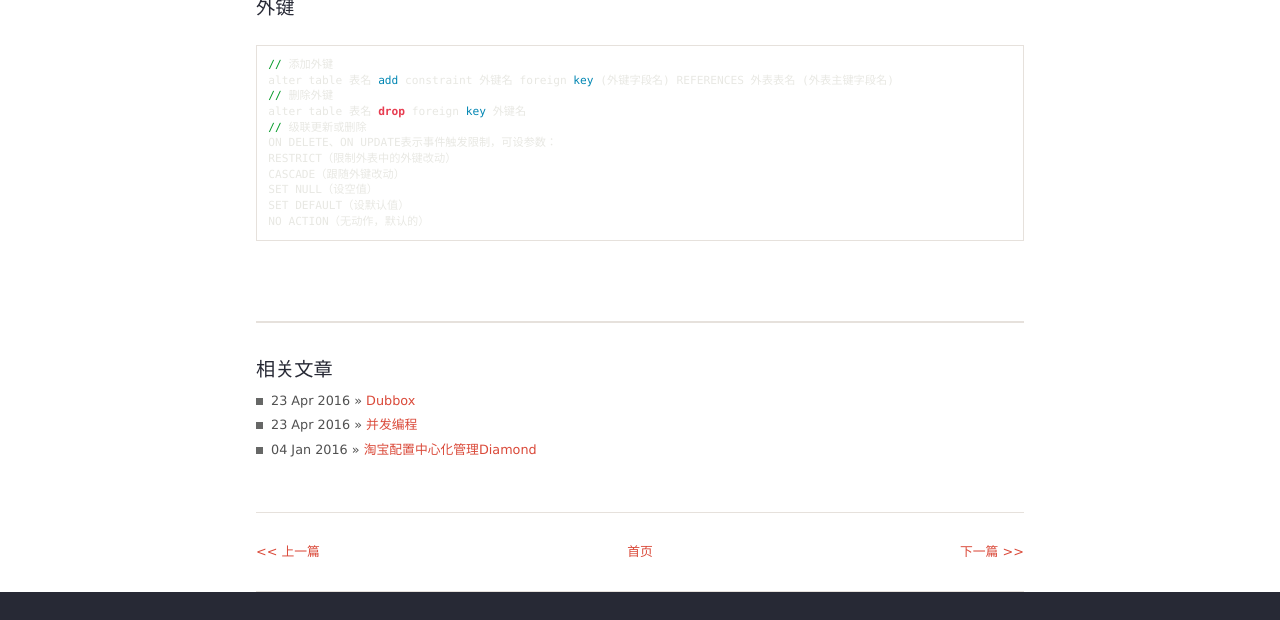
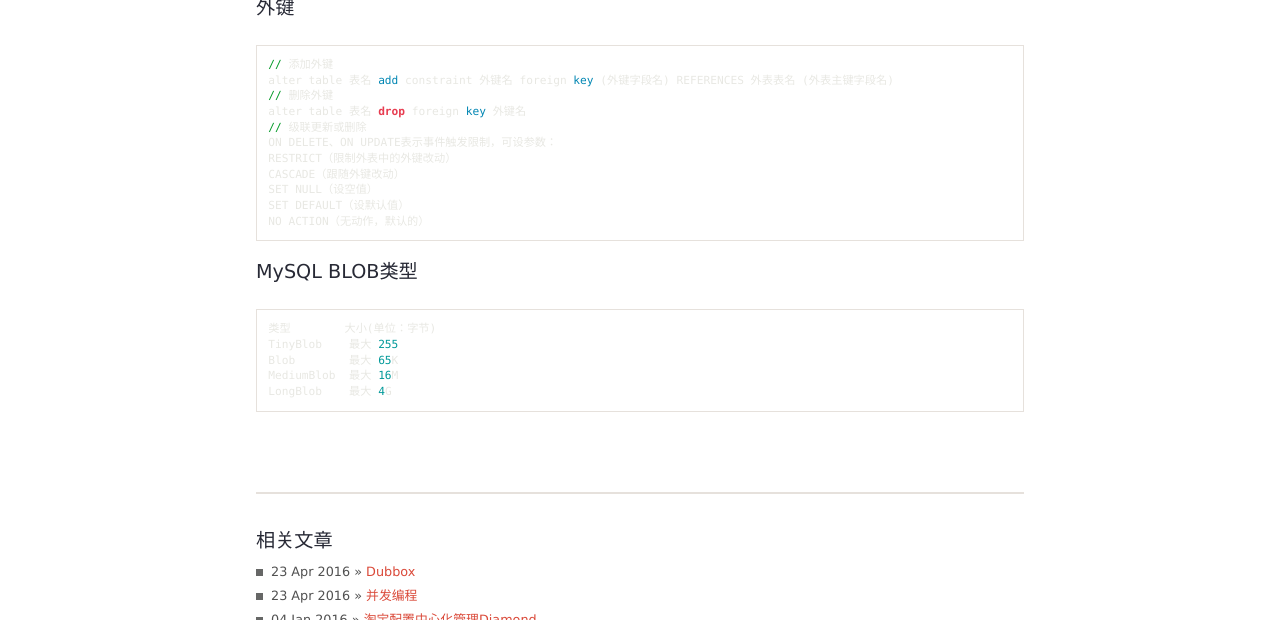
Before and after one commit to junhc/junhc.github.io, a Jekyll site: the page built from _posts/2015-08-21-mysql.md, in a window 1280 px wide and 900 px high, scrolled down 2855 px, cut to the strip 0-620 px from the top of the window. Built offline with Jekyll 4.4.1, drawn with Linux system fonts in a browser that asks for light colours; Markdown is read by kramdown in place of the engine named in the settings; comment, search, counter and statistics services are not loaded.

Commit message:
Update 2015-08-21-mysql.md

````diff
--- a/_posts/2015-08-21-mysql.md
+++ b/_posts/2015-08-21-mysql.md
@@ -154,3 +154,12 @@ SET NULL（设空值）
 SET DEFAULT（设默认值）
 NO ACTION（无动作，默认的）
 ```
+#### MySQL BLOB类型
+
+```vim
+类型        大小(单位：字节)
+TinyBlob    最大 255
+Blob        最大 65K
+MediumBlob  最大 16M
+LongBlob    最大 4G
+```
````
